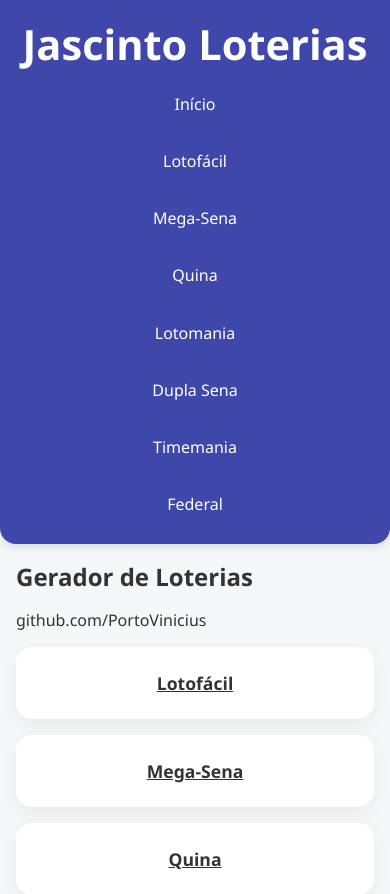
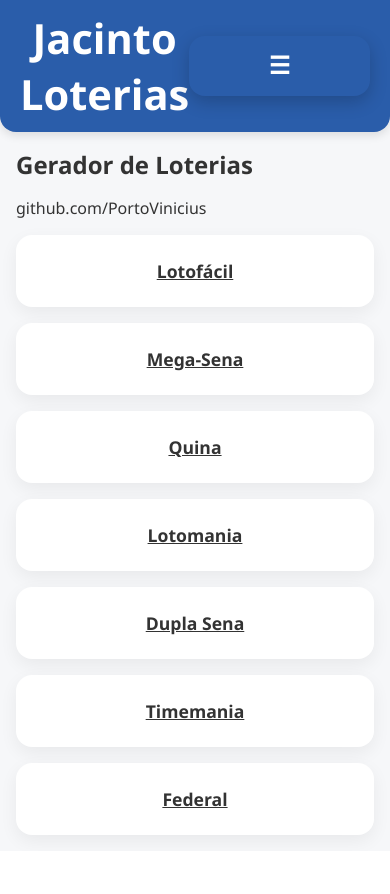
Before and after one commit to PortoVinicius/loterias-pwa-python, a Flask app: page / in a window 390 px wide. Shown: the top 894 px of the page. After the commit the page ends 847 px from the top, so only its background shows below. Run offline with Flask 3, Linux system fonts and the light colour scheme.

Commit message:
modificação

```diff
--- a/frontend/static/css/style.css
+++ b/frontend/static/css/style.css
@@ -161,3 +161,52 @@ button:active {
     grid-template-columns: 1fr;
   }
 }
+
+header {
+  background-color: #2a5daa;
+  color: white;
+  padding: 10px 20px;
+}
+
+.header-top {
+  display: flex;
+  justify-content: space-between;
+  align-items: center;
+}
+
+#menu-toggle {
+  font-size: 24px;
+  background: none;
+  border: none;
+  color: white;
+  cursor: pointer;
+  display: none; /* esconde em telas grandes */
+}
+
+#nav-menu {
+  margin-top: 10px;
+}
+
+#nav-menu a {
+  display: inline-block;
+  margin-right: 15px;
+  text-decoration: none;
+  color: white;
+}
+
+/* Estilo responsivo */
+@media (max-width: 768px) {
+  #menu-toggle {
+    display: block; /* mostra botão em telas pequenas */
+  }
+  #nav-menu {
+    display: none; /* menu escondido inicialmente */
+    flex-direction: column;
+  }
+  #nav-menu a {
+    margin: 10px 0;
+  }
+  #nav-menu.expanded {
+    display: flex; /* menu aparece quando clicado */
+  }
+}
--- a/frontend/templates/layout.html
+++ b/frontend/templates/layout.html
@@ -16,9 +16,12 @@
 
 <header>
   <div class="header-top">
-        <h1>Jascinto Loterias</h1>
+    <h1>Jacinto Loterias</h1>
+    <!-- Botão do menu -->
+    <button id="menu-toggle">&#9776;</button> <!-- ☰ -->
   </div>
-    <nav id="nav-menu">
+
+  <nav id="nav-menu" class="collapsed">
     <a href="{{ url_for('index') }}">Início</a>
     <a href="{{ url_for('lotofacil') }}">Lotofácil</a>
     <a href="{{ url_for('megasena') }}">Mega-Sena</a>
@@ -45,6 +48,14 @@
 
 <script src="{{ url_for('static', filename='js/app.js') }}"></script>
 <script src="{{ url_for('static', filename='js/main.js') }}"></script>
+<script>
+const toggle = document.getElementById("menu-toggle");
+const menu = document.getElementById("nav-menu");
+
+toggle.addEventListener("click", () => {
+  menu.classList.toggle("expanded");
+});
+</script>
 
 </body>
 </html>
```
Lines whose indentation alone changed are shown as unchanged.
